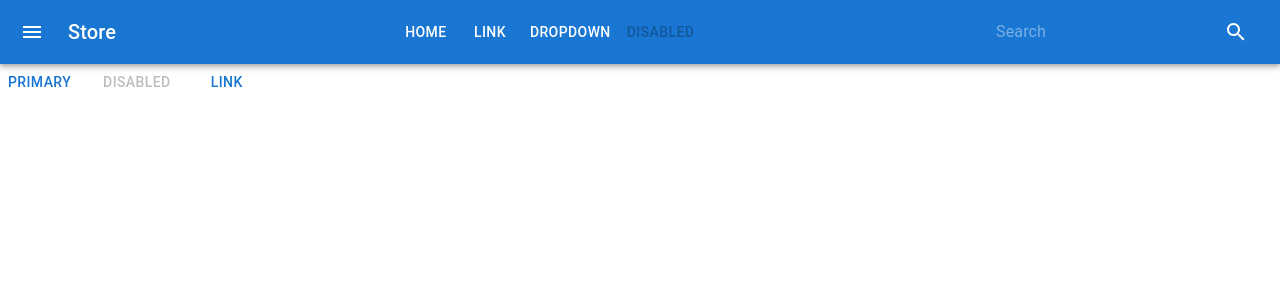
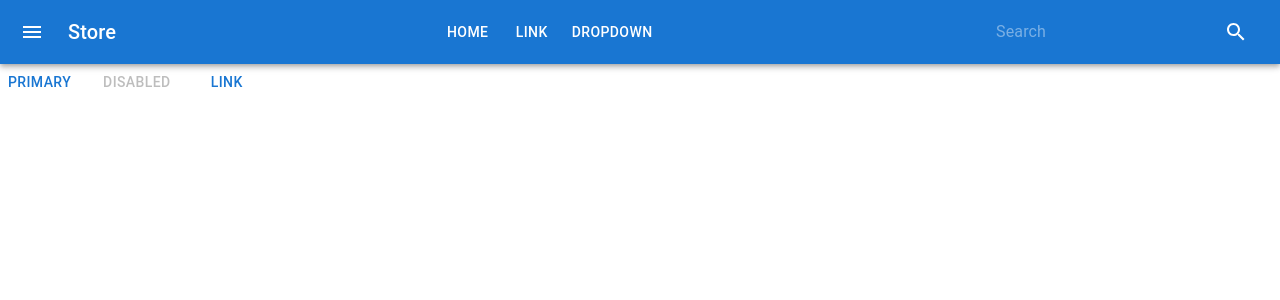
Before and after one commit to mohammad2001ah/eco3, a React (Create React App) app in the folder ecommerce-store/: page / in a window 1280 px wide. Shown: the top 300 px of the page. Built offline with nearby package versions, Linux system fonts and the light colour scheme.

Commit message:
Update Navbar.js

```diff
--- a/ecommerce-store/src/component/Navbar.js
+++ b/ecommerce-store/src/component/Navbar.js
@@ -6,17 +6,14 @@ import SearchIcon from '@mui/icons-material/Search';
 export default function Navbar() {
   const [anchorEl, setAnchorEl] = React.useState(null);
   const [openMenu, setOpenMenu] = React.useState(false);
-
   const handleMenuClick = (event) => {
     setAnchorEl(event.currentTarget);
     setOpenMenu(true);
   };
-
   const handleMenuClose = () => {
     setAnchorEl(null);
     setOpenMenu(false);
   };
-
   return (
     <AppBar position="static">
       <Toolbar>
@@ -26,7 +23,6 @@ export default function Navbar() {
         <Typography variant="h6" sx={{ flexGrow: 1 }}>
           Store
         </Typography>
-
         <Box sx={{ display: { xs: 'none', sm: 'block' } }}>
           <Button color="inherit">Home</Button>
           <Button color="inherit">Link</Button>
@@ -51,9 +47,7 @@ export default function Navbar() {
             <MenuItem onClick={handleMenuClose}>Another action</MenuItem>
             <MenuItem onClick={handleMenuClose}>Something else here</MenuItem>
           </Menu>
-          <Button color="inherit" disabled>Disabled</Button>
         </Box>
-
         <Box sx={{ flexGrow: 1 }} />
         <Box sx={{ display: 'flex', alignItems: 'center' }}>
           <InputBase
```
